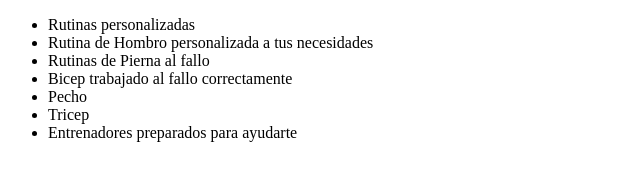
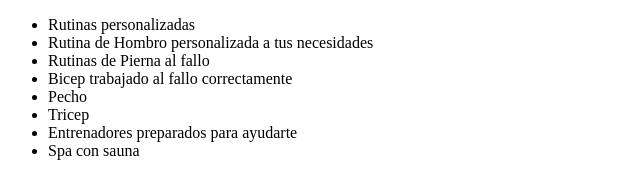
Before and after one commit to Loga91/alura-git, a plain HTML site: page index.html in a window 1280 px wide. Shown: the whole page, without its empty margins (0-640 px from the left). Drawn offline with Linux system fonts and the light colour scheme.

Commit message:
agregando spa y sauna

```diff
--- a/index.html
+++ b/index.html
@@ -15,6 +15,7 @@
         <li>Pecho</li>
         <li>Tricep</li>
         <li>Entrenadores preparados para ayudarte</li>
+        <li>Spa con sauna</li>
     </ul>
 </body>
 </html>
```
